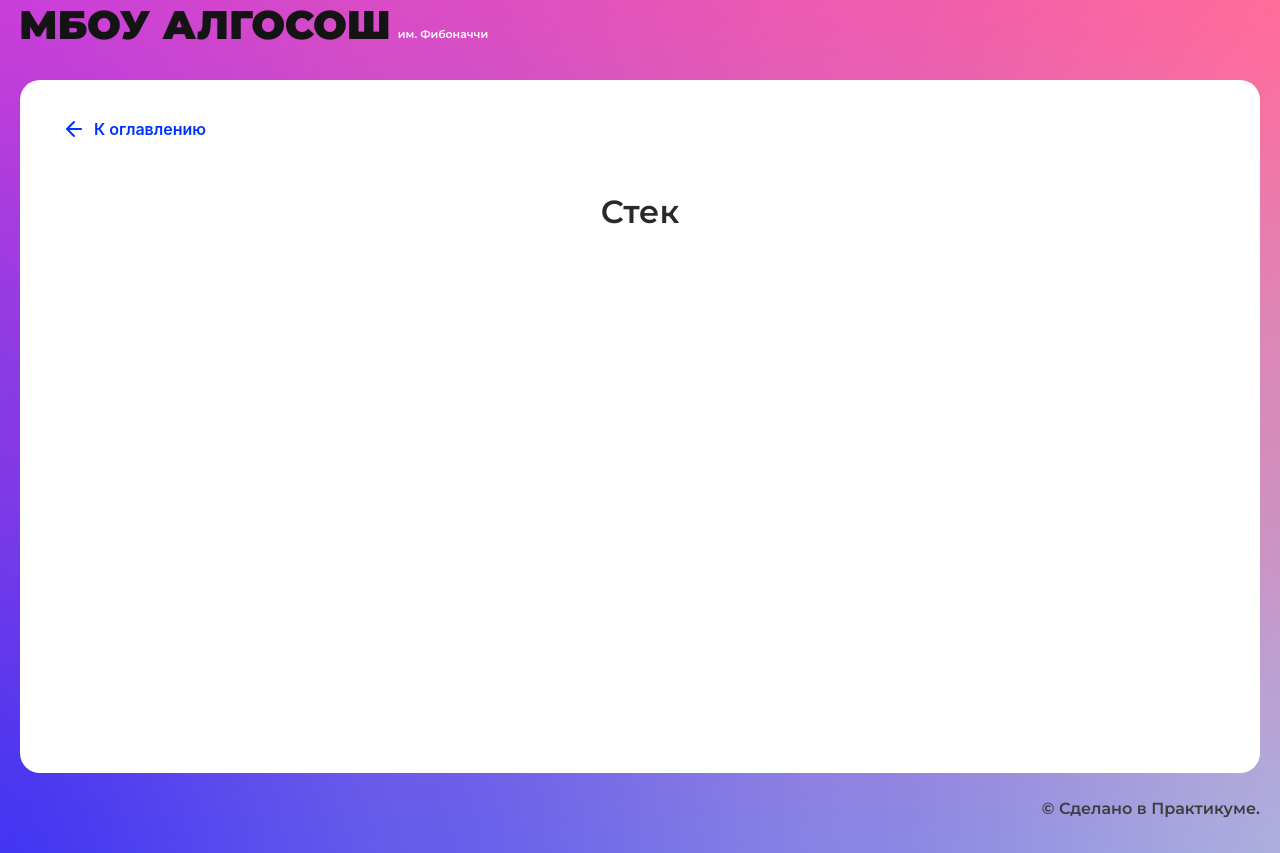
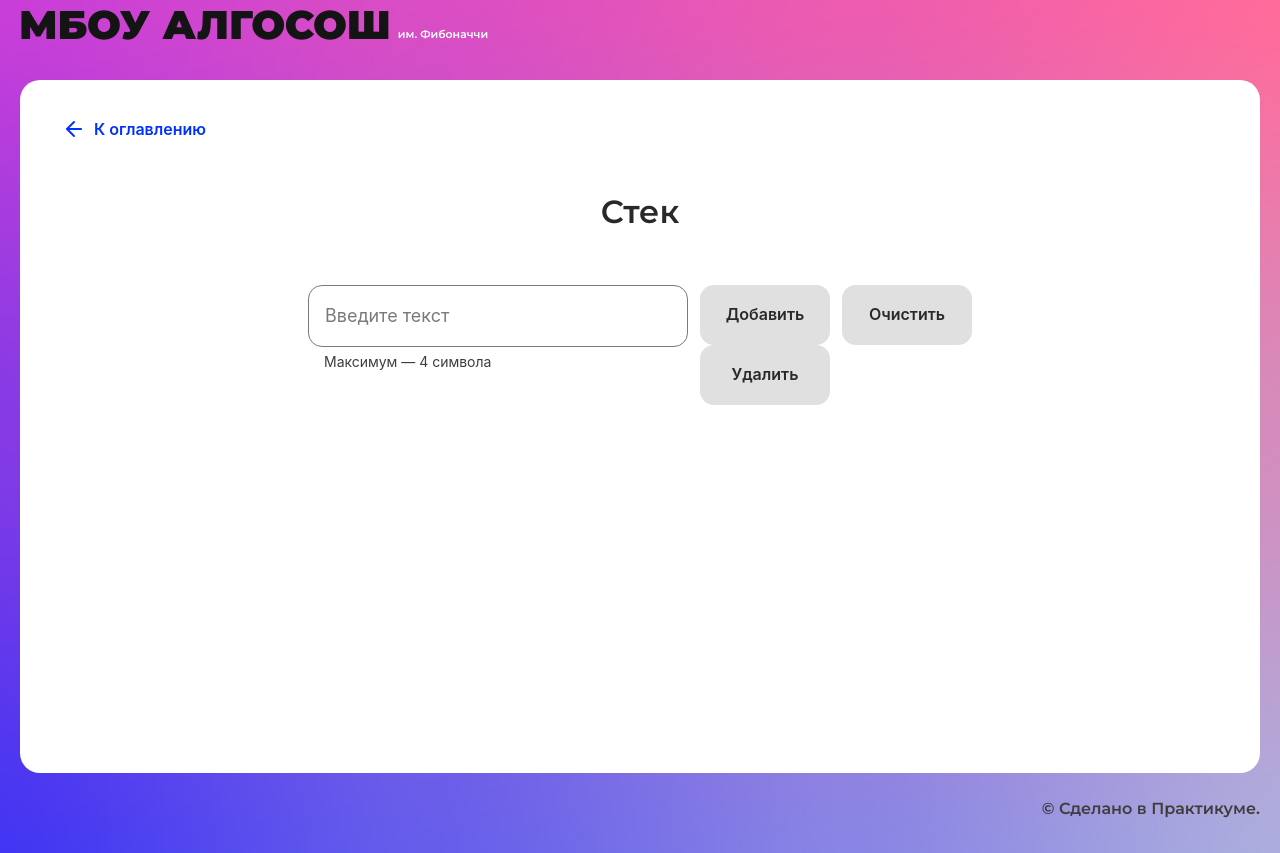
Before and after one commit to vasaykh2/algososh, a React (Create React App) app: page /stack in a window 1280 px wide. Built offline with nearby package versions, Linux system fonts and the light colour scheme.

Commit message:
feat: добавить StackPage

```diff
--- /dev/null
+++ b/src/components/stack-page/stack-page.module.css
@@ -0,0 +1,34 @@
+.wrapper {
+  display: flex;
+  flex-direction: column;
+  align-items: center;
+}
+
+.fieldset {
+  display: flex;
+  justify-content: center;
+  gap: 12px;
+  border: none;
+}
+
+.input {
+  width: 380px;
+}
+
+.buttons {
+  display: flex;
+  gap: 12px;
+  grid-area: direction;
+  margin-right: 70px;
+}
+
+.button {
+  width: 120px;
+}
+
+.algorithm {
+  display: flex;
+  justify-content: center;
+  margin-top: 50px;
+  gap: 16px;
+}
--- a/src/components/stack-page/stack-page.tsx
+++ b/src/components/stack-page/stack-page.tsx
@@ -1,10 +1,135 @@
-import React from "react";
-import { SolutionLayout } from "../ui/solution-layout/solution-layout";
+import React, { useMemo, useState } from 'react';
+
+import { SolutionLayout } from '../ui/solution-layout/solution-layout';
+import { Button } from '../ui/button/button';
+import { Input } from '../ui/input/input';
+import { Circle } from '../ui/circle/circle';
+
+import {
+  changeElementsState,
+  cloneState,
+  timeoutPromise,
+} from '../../utils/utils';
+import { Stack } from './utils';
+import { SHORT_DELAY_IN_MS } from '../../constants/delays';
+
+import { TCharElement } from '../../types/sorting';
+import { ElementStates } from '../../types/element-states';
+import { Action } from '../../types/direction';
+
+import styles from './stack-page.module.css';
 
 export const StackPage: React.FC = () => {
+  const [value, setValue] = useState('');
+  const [stackElements, setStackElements] = useState<TCharElement[]>([]);
+  const [loader, setLoader] = useState<Action | null>(null);
+
+  const stack = useMemo(() => new Stack<TCharElement>(), []);
+
+  const clearPrevPeak = () => {
+    const prevPeak = stack.peak();
+    if (prevPeak) {
+      prevPeak.head = undefined;
+    }
+  };
+
+  const setNewPeak = () => {
+    const newPeak = stack.peak();
+    if (newPeak) {
+      newPeak.head = 'top';
+    }
+  };
+
+  const visualizePushing = async () => {
+    setLoader(Action.Add);
+    setValue('');
+    const newElement: TCharElement = {
+      char: value,
+      id: stack.getSize(),
+      head: 'top',
+    };
+    //console.log(newElement);
+    clearPrevPeak();
+    stack.push(newElement);
+    //console.log(stack);
+    changeElementsState([stack.peak()], ElementStates.Changing);
+    setStackElements(cloneState(stack.getStack()));
+    await timeoutPromise(SHORT_DELAY_IN_MS);
+    changeElementsState([stack.peak()], ElementStates.Default);
+    setStackElements(cloneState(stack.getStack()));
+    setLoader(null);
+    //console.log(stackElements);
+  };
+
+  const visualizePopping = async () => {
+    setLoader(Action.Delete);
+    const prevPeak = stack.peak();
+    if (prevPeak) {
+      changeElementsState([prevPeak], ElementStates.Changing);
+    }
+    setStackElements(cloneState(stack.getStack()));
+    await timeoutPromise(SHORT_DELAY_IN_MS);
+    clearPrevPeak();
+    stack.pop();
+    setNewPeak();
+    setStackElements(cloneState(stack.getStack()));
+    setLoader(null);
+  };
+
+  const clearStack = () => {
+    stack.clear();
+    setStackElements(cloneState(stack.getStack()));
+    //console.log(stack);
+    //console.log(stackElements);
+  };
+
   return (
     <SolutionLayout title="Стек">
-
+      <div className={styles.wrapper}>
+        <fieldset className={styles.fieldset}>
+          <Input
+            value={value}
+            onChange={(evt) => setValue(evt.currentTarget.value)}
+            maxLength={4}
+            isLimitText
+            extraClass={styles.input}
+          />
+          <div className={styles.directionButtons}>
+            <Button
+              text="Добавить"
+              extraClass={styles.button}
+              onClick={visualizePushing}
+              disabled={!value || loader !== null || stack.getSize() >= 11}
+              isLoader={loader === Action.Add}
+            />
+            <Button
+              text="Удалить"
+              extraClass={styles.button}
+              onClick={visualizePopping}
+              disabled={!stack.peak() || loader !== null}
+              isLoader={loader === Action.Delete}
+            />
+          </div>
+          <Button
+            text="Очистить"
+            extraClass={styles.button}
+            onClick={clearStack}
+            disabled={!stack.peak() || loader !== null}
+          />
+        </fieldset>
+        <div className={styles.algorithm}>
+          {stackElements.length > 0 &&
+            stackElements.map((element, index) => (
+              <Circle
+                letter={element.char}
+                key={element.id}
+                head={element.head}
+                state={element.state}
+                index={index}
+              />
+            ))}
+        </div>
+      </div>
     </SolutionLayout>
   );
 };
--- /dev/null
+++ b/src/components/stack-page/utils.ts
@@ -0,0 +1,35 @@
+type TStack<T> = {
+  getStack: () => T[];
+  push: (item: T) => void;
+  pop: () => void;
+  clear: () => void;
+  peak: () => void;
+  getSize: () => number;
+}
+
+export class Stack<T> implements TStack<T> {
+  private container: T[] = [];
+
+  getStack = () => this.container;
+
+  push = (item: T): void => {
+    this.container.push(item);
+  };
+
+  pop = (): void => {
+    if (this.container[this.getSize() - 1]) {
+      this.container.pop();
+    }
+  };
+
+  peak = (): T | null => {
+    const peak = this.container[this.getSize() - 1] || null;
+    return peak;
+  };
+
+  clear = (): void => {
+    this.container.length = 0;
+  };
+
+  getSize = () => this.container.length;
+}
```
Also changed, not shown: src/components/ui/button/button.tsx (+11 -11 lines), src/types/direction.ts (+10 -10 lines), src/types/sorting.ts (+9 -9 lines).
